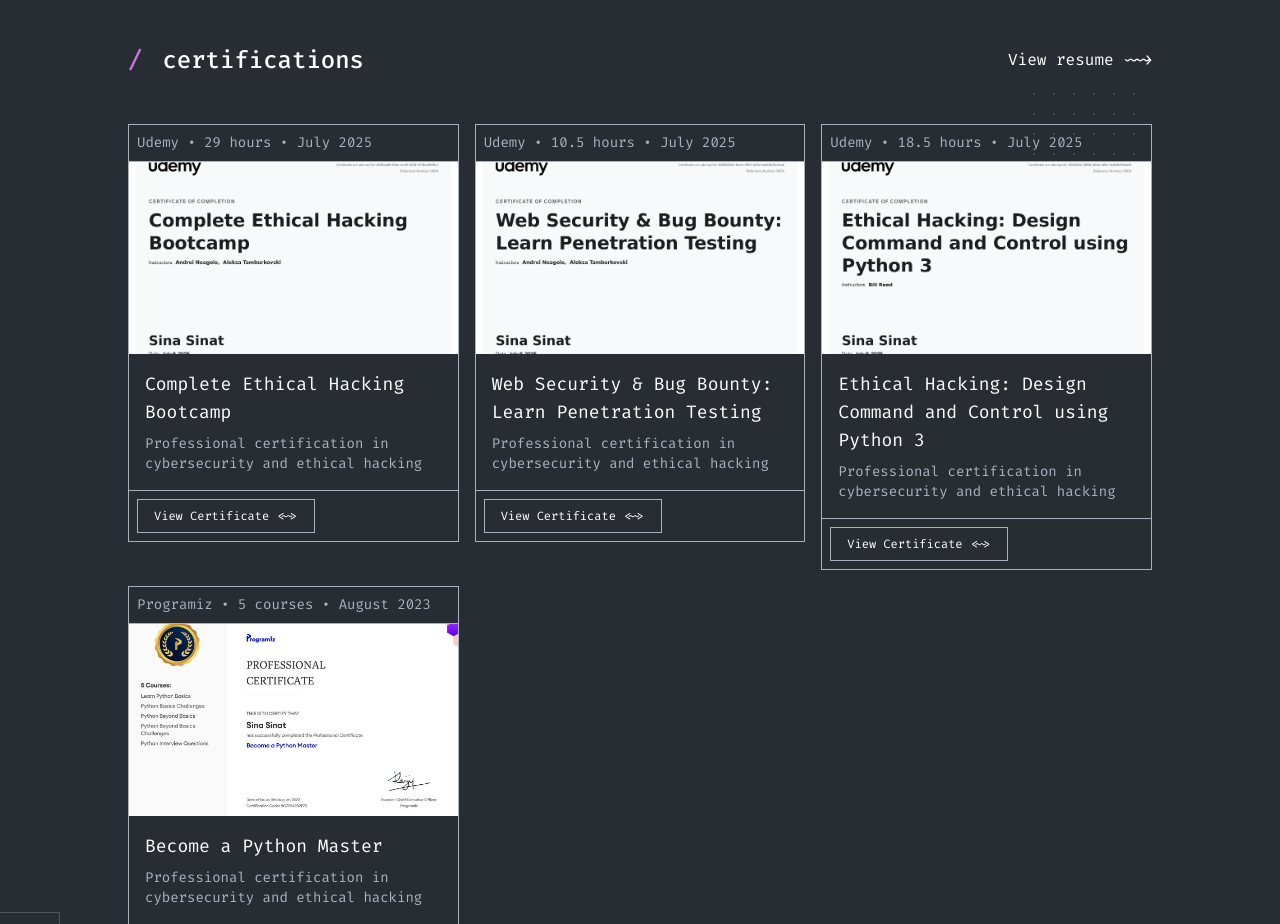
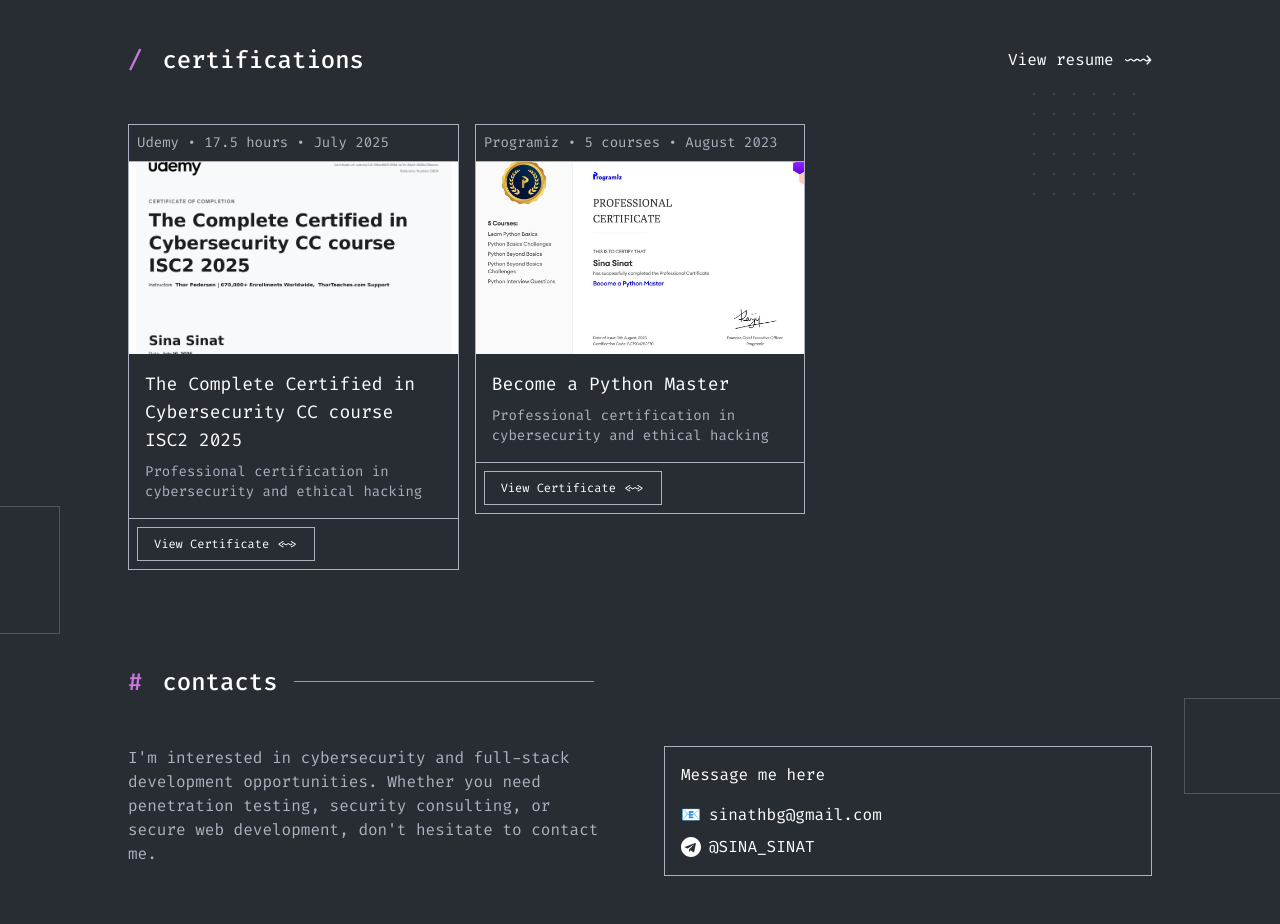
Before and after one commit to SSINAT/Portfolio, a Next.js app: page / in a window 1280 px wide. Shown: the part 2700-3624 px from the top of the page. Built offline with nearby package versions, Linux system fonts and the light colour scheme.

Commit message:
update certificate

```diff
--- a/app/(main)/page.tsx
+++ b/app/(main)/page.tsx
@@ -333,39 +333,19 @@ export default function Home() {
           <div className="grid md:grid-cols-3 gap-4">
             {[
               {
-                title: "Complete Ethical Hacking Bootcamp",
+                title:
+                  "The Complete Certified in Cybersecurity CC course ISC2 2025",
                 provider: "Udemy",
-                duration: "29 hours",
+                duration: "17.5 hours",
                 date: "July 2025",
-                imageSrc: "/images/certificates/ethical-hacking-bootcamp.png",
-                imageAlt: "Complete Ethical Hacking Bootcamp Certificate",
+                imageSrc: "/images/certificates/cc.png",
+                imageAlt:
+                  "Complete Certified in Cybersecurity CC course ISC2 2025",
                 delay: 0.1,
                 certificateUrl:
-                  "https://www.udemy.com/certificate/UC-93658040-6ceb-4951-b02d-ba20600c3cdb/",
+                  "https://www.udemy.com/certificate/UC-66ee55f3-255d-4c7e-84e2-8226c125eeee/",
               },
-              {
-                title: "Web Security & Bug Bounty: Learn Penetration Testing",
-                provider: "Udemy",
-                duration: "10.5 hours",
-                date: "July 2025",
-                imageSrc: "/images/certificates/web-security-bug-bounty.png",
-                imageAlt: "Web Security & Bug Bounty Certificate",
-                delay: 0.2,
-                certificateUrl:
-                  "https://www.udemy.com/certificate/UC-93658040-6ceb-4951-b02d-ba20600c3cdb/",
-              },
-              {
-                title:
-                  "Ethical Hacking: Design Command and Control using Python 3",
-                provider: "Udemy",
-                duration: "18.5 hours",
-                date: "July 2025",
-                imageSrc: "/images/certificates/ethical-hacking-python.png",
-                imageAlt: "Ethical Hacking Python Certificate",
-                delay: 0.3,
-                certificateUrl:
-                  "https://www.udemy.com/certificate/UC-3f2fd234-3968-464d-af5e-9c88861bde8f/",
-              },
+
               {
                 title: "Become a Python Master",
                 provider: "Programiz",
@@ -373,7 +353,7 @@ export default function Home() {
                 date: "August 2023",
                 imageSrc: "/images/certificates/python-master-programiz.png",
                 imageAlt: "Python Master Professional Certificate",
-                delay: 0.4,
+                delay: 0.2,
                 certificateUrl: "#",
               },
             ].map((certificate, index) => (
```
Also changed, not shown: public/images/certificates/cc.png (added).
